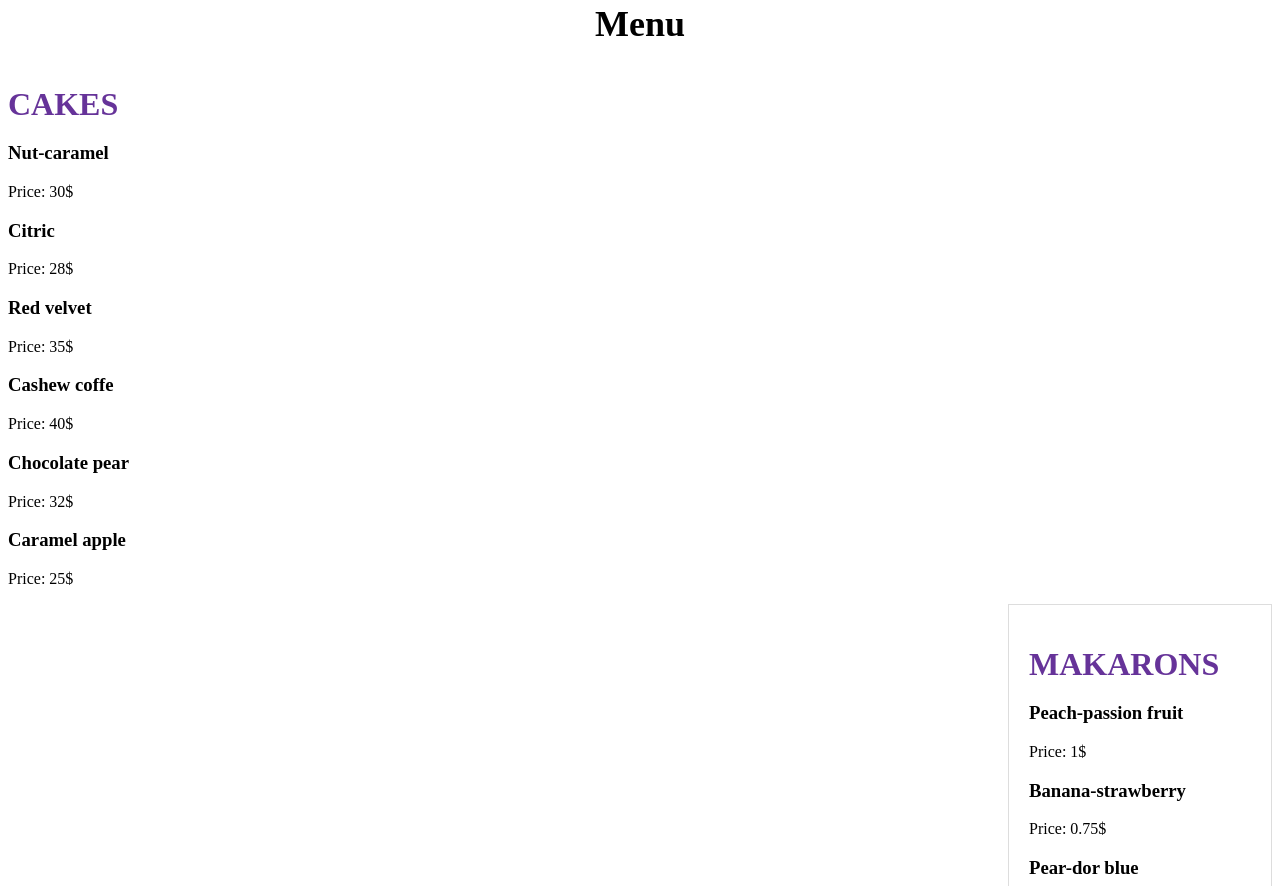
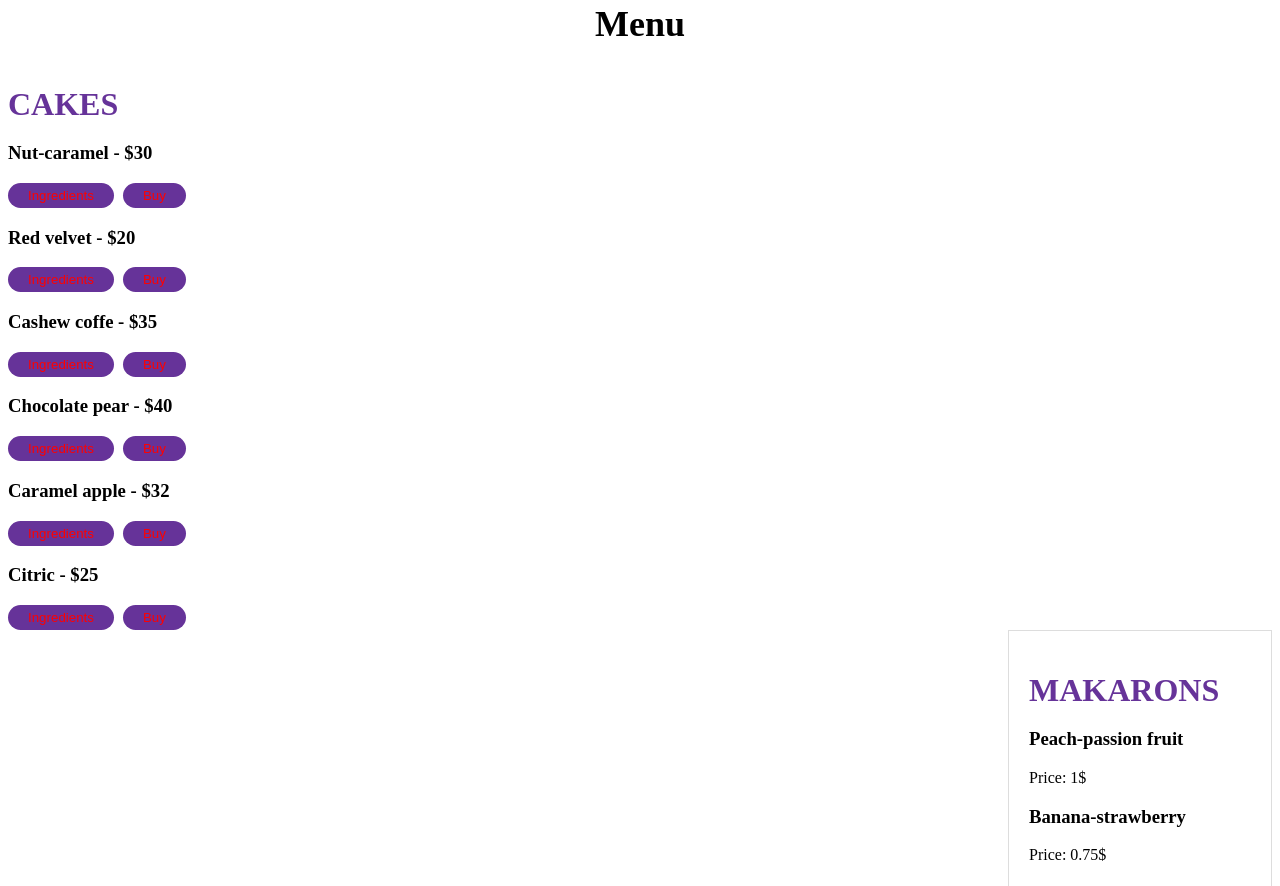
Before and after one commit to OlegKarimov/ArtCake_FrontEnd, a plain HTML site: page html-css/index.html in a window 1280 px wide. Shown: the part 1007-1893 px from the top of the page. Drawn offline with Linux system fonts and the light colour scheme; a web font is replaced by a local one.

Commit message:
Add a button Bue.Ingredients for CAKES

```diff
--- a/html-css/index.html
+++ b/html-css/index.html
@@ -93,25 +93,69 @@
   <p>Lorem ipsum, dolor sit amet consectetur adipisicing elit. Magnam quibusdam eos aut corrupti porro, possimus, nesciunt ipsum suscipit optio tempora molestiae nam! Aliquam deleniti dolor asperiores, esse dignissimos repellendus sunt.</p>
 </div>
 
+ <!--25.08.Добавляем кнопку для CAKES - BUE.Ingredients.модифицируем-->
+
+<!--Для CAKES-->
 <header>
   <h1>Menu</h1>
 </header>
-
+<h1>CAKES</h1>
 <!--Для CAKES-->
 <div class="CAKES">
-  <h1>CAKES</h1>
-  <h3>Nut-caramel</h3>
-    <p>Price: 30$</p>
-  <h3>Citric</h3>
-    <p>Price: 28$</p>
-  <h3>Red velvet</h3>
-    <p>Price: 35$</p>
-  <h3>Cashew coffe</h3>
-    <p>Price: 40$</p>
-  <h3>Chocolate pear</h3>
-    <p>Price: 32$</p>
-  <h3>Caramel apple</h3>
-    <p>Price: 25$</p>
+  <div class="Nut-caramel">
+    <div class="cake-info">
+        <h3>Nut-caramel <span class="price"> - $30</span></h3>
+    </div>
+    <div class="cake-buttons">
+        <button class="Ingredients-button">Ingredients</button>
+        <button class="buy-button">Buy</button>
+    </div>
+</div>
+      <div class="Citric">
+          <div class="cake-info">
+              <h3>Red velvet <span class="price"> - $20</span></h3>
+          </div>
+          <div class="cake-buttons">
+              <button class="Ingredients-button">Ingredients</button>
+              <button class="buy-button">Buy</button>
+      </div>
+  </div>
+  <div class="Red velvet">
+    <div class="cake-info">
+        <h3>Cashew coffe <span class="price"> - $35</span></h3>
+    </div>
+    <div class="cake-buttons">
+        <button class="Ingredients-button">Ingredients</button>
+        <button class="buy-button">Buy</button>
+</div>
+</div>
+<div class="Cashew cofee">
+  <div class="cake-info">
+      <h3>Chocolate pear <span class="price"> - $40</span></h3>
+  </div>
+  <div class="cake-buttons">
+      <button class="Ingredients-button">Ingredients</button>
+      <button class="buy-button">Buy</button>
+</div>
+</div>
+  <div class="Chocolate pear">
+    <div class="cake-info">
+        <h3>Caramel apple <span class="price"> - $32</span></h3>
+    </div>
+    <div class="cake-buttons">
+        <button class="Ingredients-button">Ingredients</button>
+        <button class="buy-button">Buy</button>
+  </div>
+  </div>
+  <div class="Caramel apple">
+    <div class="cake-info">
+        <h3>Citric <span class="price"> - $25</span></h3>
+    </div>
+    <div class="cake-buttons">
+        <button class="Ingredients-button">Ingredients</button>
+        <button class="buy-button">Buy</button>
+  </div>
+  </div>
 </div>
 
 
--- a/html-css/style.css
+++ b/html-css/style.css
@@ -245,3 +245,15 @@ header h1 {
   text-decoration: none;
   color:black
 }
+/*для nut caranel*/
+.buy-button,
+.Ingredients-button {
+    background-color: rebeccapurple;
+    color: red;
+    border: none;
+    padding: 5px 20px;
+    cursor: pointer;
+    margin-right: 5px;
+    border-radius: 30px;
+
+}
```
